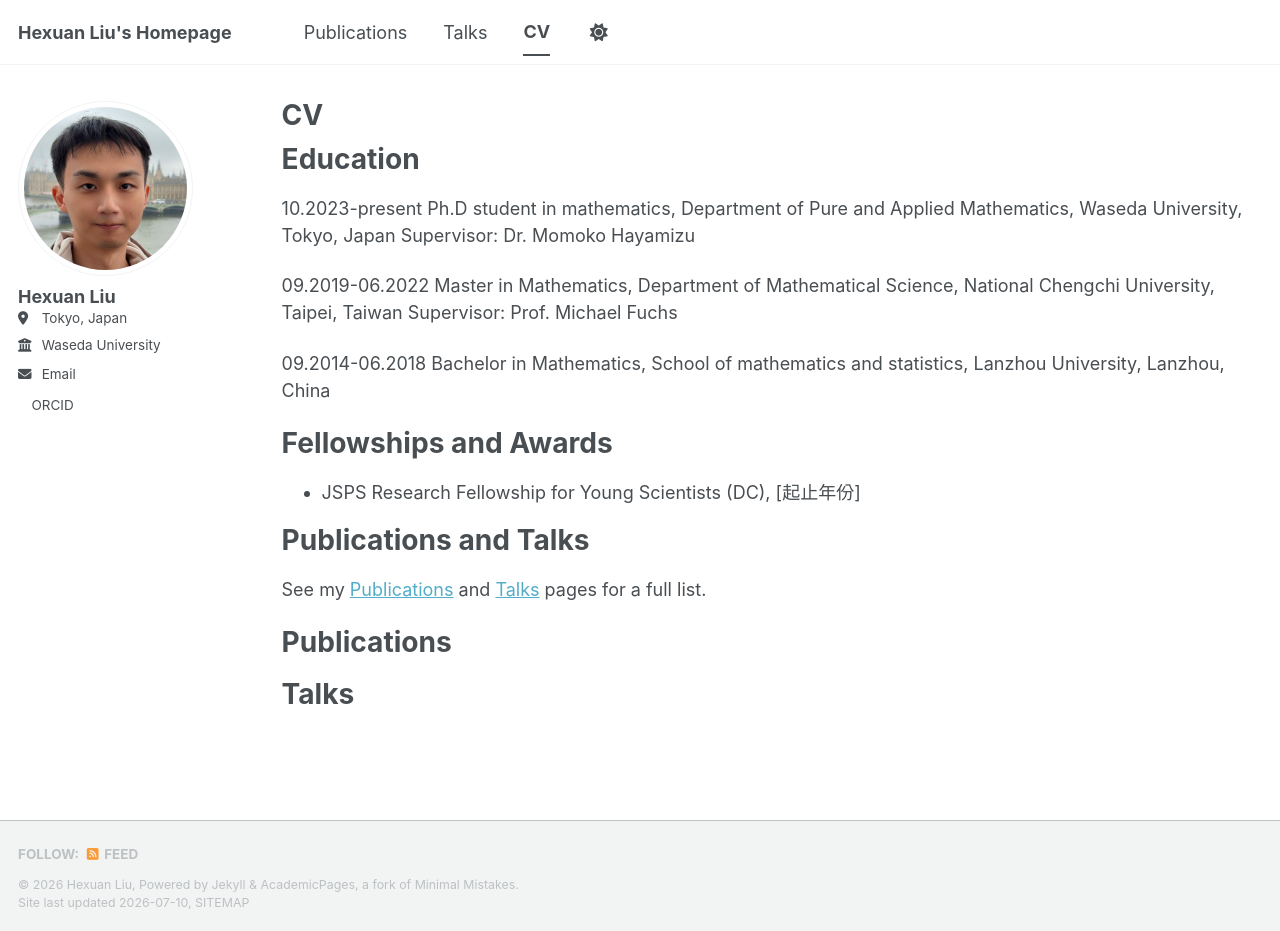
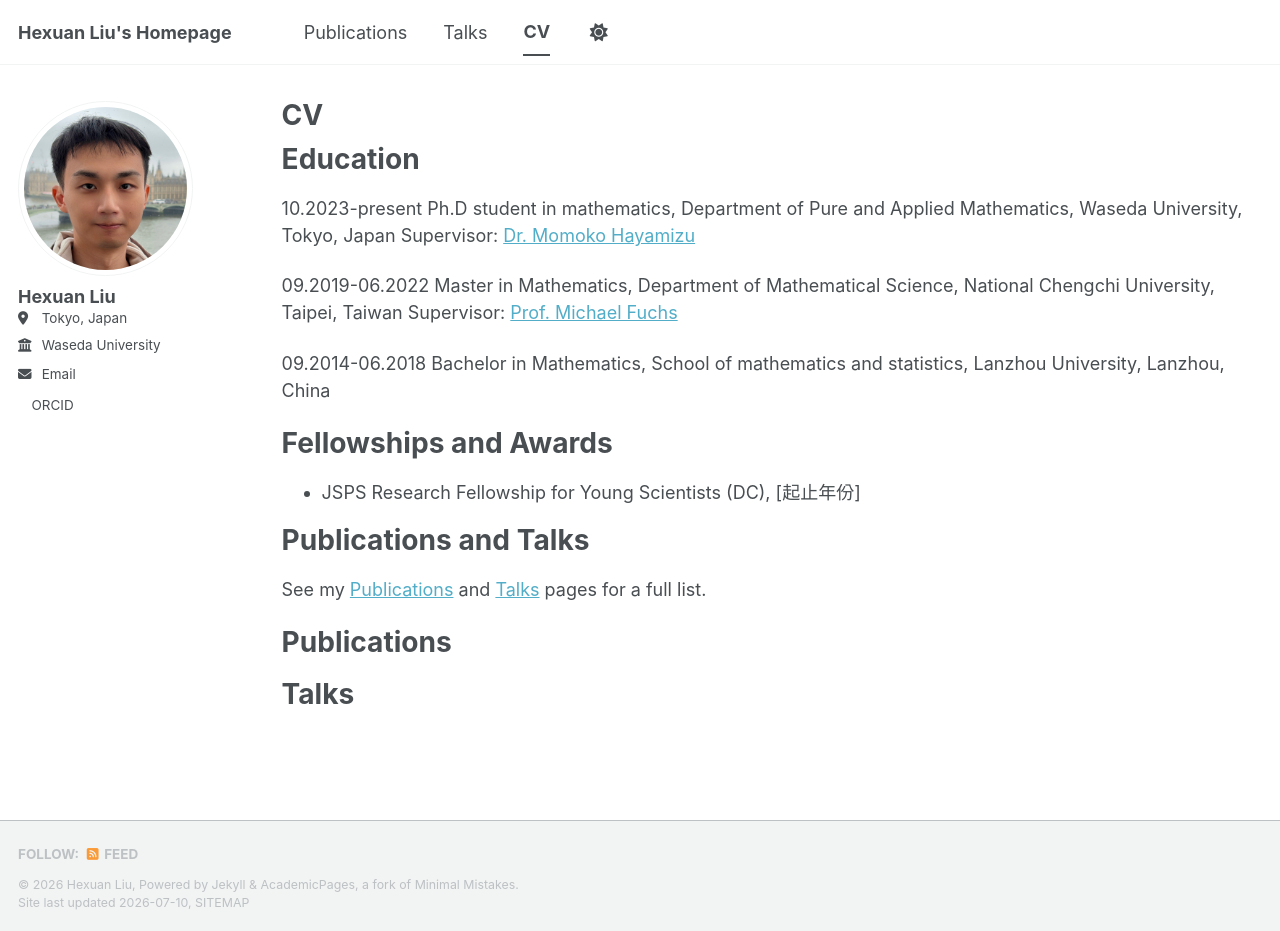
Before and after one commit to Hexuan-Liu/hexuan-liu.github.io, a Jekyll site: the page built from _pages/cv.md, in a window 1280 px wide and 931 px high. Built offline with Jekyll 4.4.1, drawn with Linux system fonts in a browser that asks for light colours; a style sheet for code colours, icons or effects is not loaded; part of the change alters nothing that is shown.

Commit message:
Update cv.md

```diff
--- a/_pages/cv.md
+++ b/_pages/cv.md
@@ -11,14 +11,17 @@ redirect_from:
 
 Education
 ======
-10.2023-present Ph.D student in mathematics, Department of Pure and Applied Mathematics, Waseda University, Tokyo, Japan
-Supervisor: Dr. Momoko Hayamizu
+10.2023-present Ph.D student in mathematics,
+Department of Pure and Applied Mathematics, Waseda University, Tokyo, Japan
+Supervisor: [Dr. Momoko Hayamizu](https://researchmap.jp/momoko_hayamizu?lang=en)
 
-09.2019-06.2022 Master in Mathematics, Department of Mathematical Science, National Chengchi University, Taipei, Taiwan
-Supervisor: Prof. Michael Fuchs
+09.2019-06.2022 Master in Mathematics,
+Department of Mathematical Science, National Chengchi University, Taipei, Taiwan
+Supervisor: [Prof. Michael Fuchs](https://web.math.nccu.edu.tw/mfuchs/)
 
 
-09.2014-06.2018 Bachelor in Mathematics, School of mathematics and statistics, Lanzhou University, Lanzhou, China
+09.2014-06.2018 Bachelor in Mathematics,
+School of mathematics and statistics, Lanzhou University, Lanzhou, China
 
 Fellowships and Awards
 ======
```
